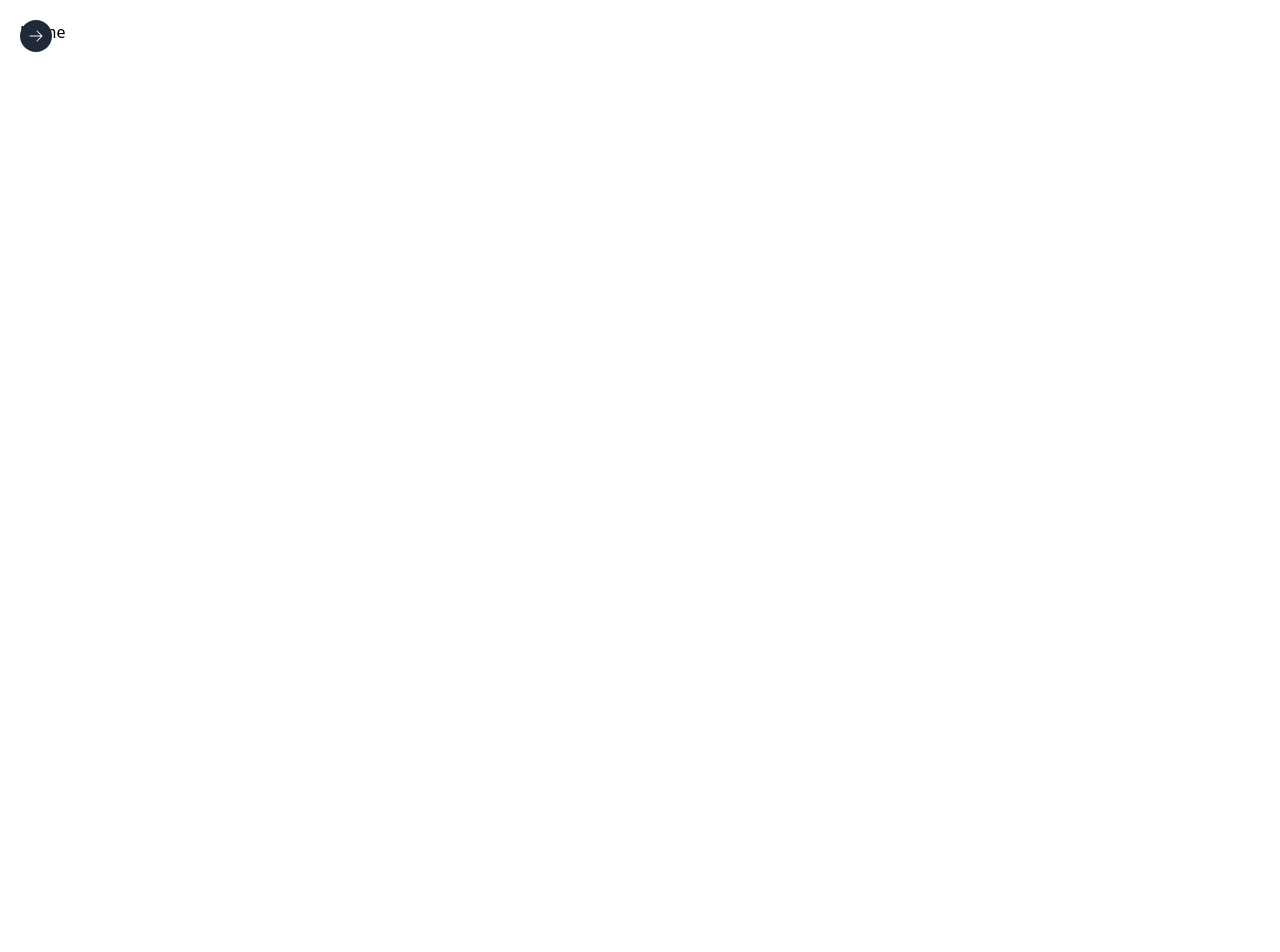
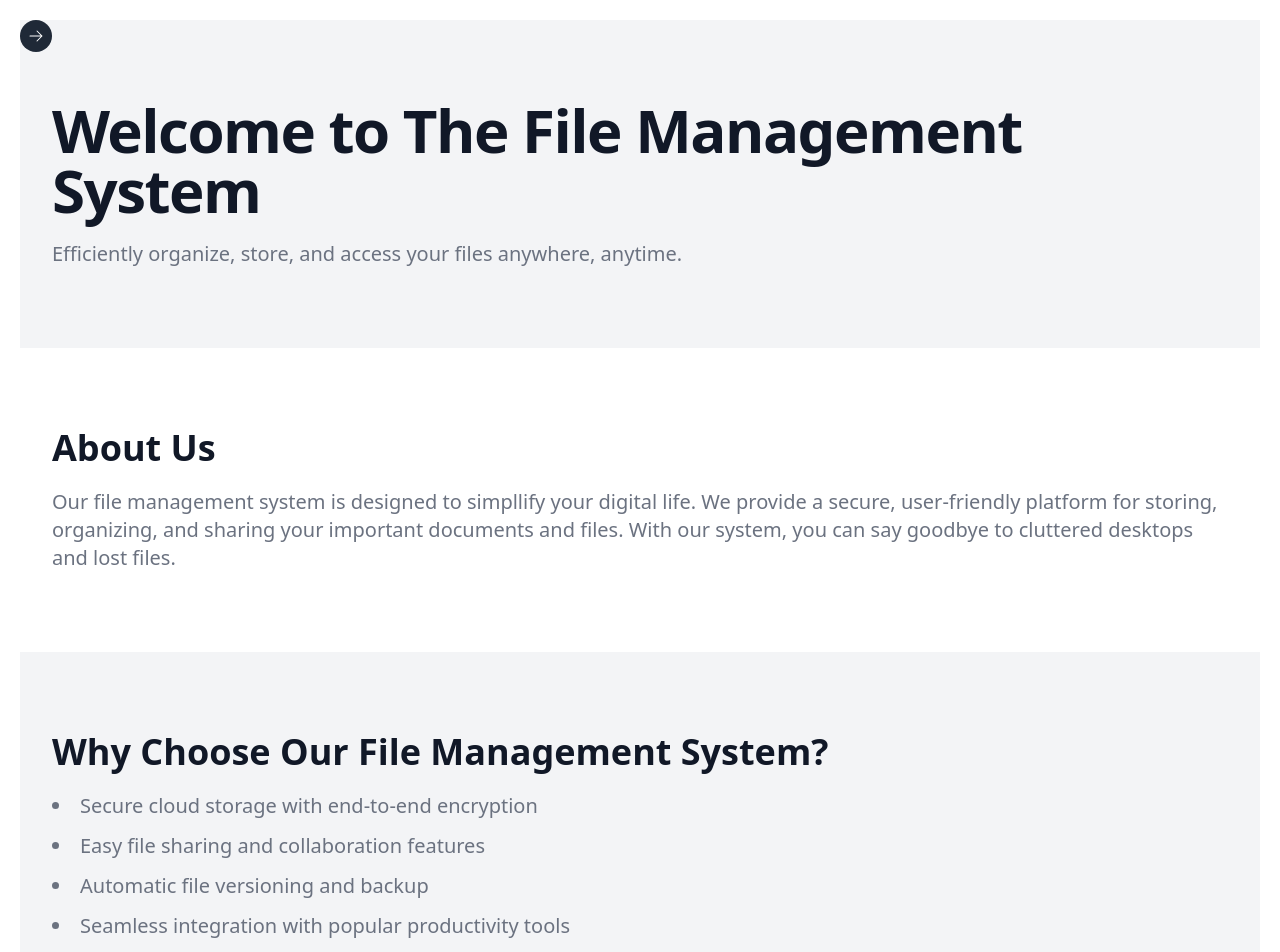
Before and after one commit to CodePro-ABridges/NAS-Network-Attached-Storage-, a React (Vite) app in the folder client/: page / in a window 1280 px wide. Shown: the top 952 px of the page. Before the commit the page ends 800 px from the top, so only its background shows below. Built offline with nearby package versions, Linux system fonts and the light colour scheme; no server answers.

Commit message:
ADDITION: Home.tsx
Added content for the landing page

```diff
--- a/client/package.json
+++ b/client/package.json
@@ -16,6 +16,7 @@
     "react": "^18.3.1",
     "react-dom": "^18.3.1",
     "react-icons": "^5.2.1",
+    "react-intersection-observer": "^9.13.0",
     "react-redux": "^9.1.2",
     "react-router-dom": "^6.25.1"
   },
--- a/client/src/components/HomeComponent/Home.tsx
+++ b/client/src/components/HomeComponent/Home.tsx
@@ -1,10 +1,83 @@
-import React from "react";
+import React, { useEffect } from "react";
+import { motion, useAnimation } from "framer-motion";
+import { useInView } from "react-intersection-observer";
 
 const Home: React.FC = () => {
+  //
+  const controls = useAnimation();
+  const [ref, inView] = useInView({
+    threshold: 0.3,
+  });
+
+  //
+  useEffect(() => {
+    if (inView) {
+      controls.start("visible");
+    } else {
+      controls.start("hidden");
+    }
+  }, [controls, inView]);
+
+  //
+  const fadeInUp = {
+    hidden: { opacity: 0, y: 60 },
+    visible: { opacity: 1, y: 0, transition: { duration: 0.6 } },
+  };
+
   return (
-    <>
-      <h1>Home</h1>
-    </>
+    <div className="min-h-screen bg-gray-100">
+      <motion.section
+        initial="hidden"
+        animate="visible"
+        variants={fadeInUp}
+        className="py-20 px-4 sm:px-6 lg:px-8 max-w-7xl mx-auto"
+      >
+        <h1 className="text-4xl font-extrabold text-gray-900 sm:text-5xl sm:tracking-tight lg:text-6xl">
+          Welcome to The File Management System
+        </h1>
+        <p className="mt-5 text-xl text-gray-500">
+          Efficiently organize, store, and access your files anywhere, anytime.
+        </p>
+        {}
+      </motion.section>
+
+      <motion.section
+        initial="hidden"
+        animate="visible"
+        variants={fadeInUp}
+        className="py-20 px-4 sm:px-6 lg:px-8 max-w-7xl mx-auto bg-white"
+      >
+        <h2 className="text-3xl font-extrabold text-gray-900 sm:text-4xl">
+          About Us
+        </h2>
+        <p className="mt-5 text-xl text-gray-500">
+          Our file management system is designed to simpllify your digital life.
+          We provide a secure, user-friendly platform for storing, organizing,
+          and sharing your important documents and files. With our system, you
+          can say goodbye to cluttered desktops and lost files.
+        </p>
+      </motion.section>
+      {}
+      <motion.section
+        ref={ref}
+        initial="hidden"
+        animate={controls}
+        variants={fadeInUp}
+        className="py-20 px-4 sm:px-6 lg:px-8 max-w-7xl mx-auto"
+      >
+        <h2 className="text-3xl font-extrabold text-gray-900 sm:text-4xl">
+          Why Choose Our File Management System?
+        </h2>
+        <ul className="mt-5 text-xl text-gray-500 list-disc list-inside space-y-3">
+          <li>Secure cloud storage with end-to-end encryption</li>
+          <li>Easy file sharing and collaboration features</li>
+          <li>Automatic file versioning and backup</li>
+          <li>Seamless integration with popular productivity tools</li>
+          <li>User-friendly interface for effortless file organization</li>
+          <li>Access your files from any device, anywhere in the world !</li>
+        </ul>
+      </motion.section>
+    </div>
   );
 };
 
```
Also changed, not shown: 1 other file (tests, documents, lock files or other folders).
